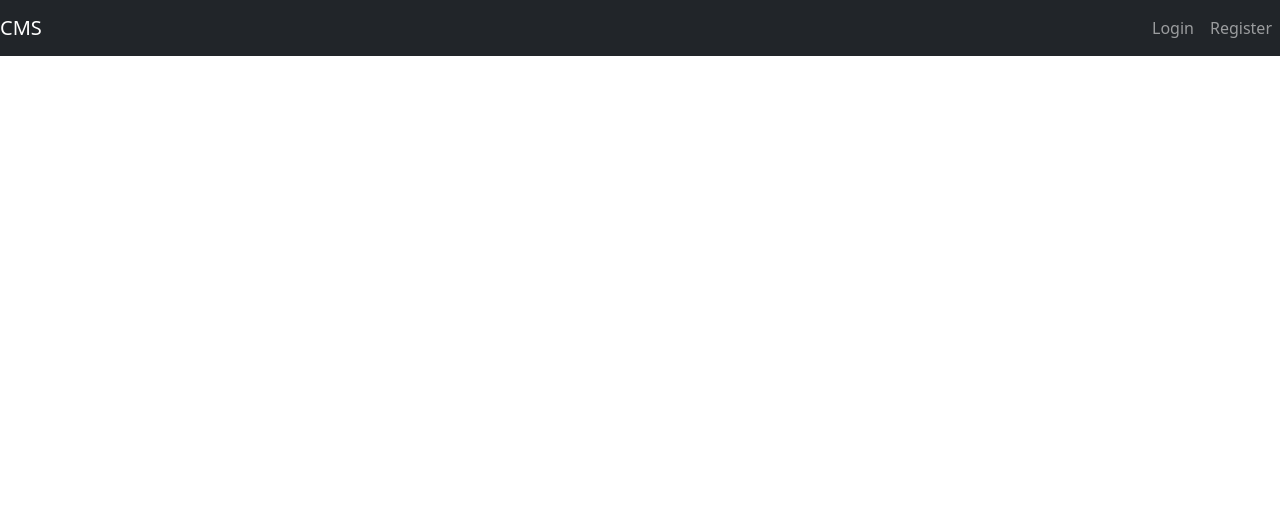
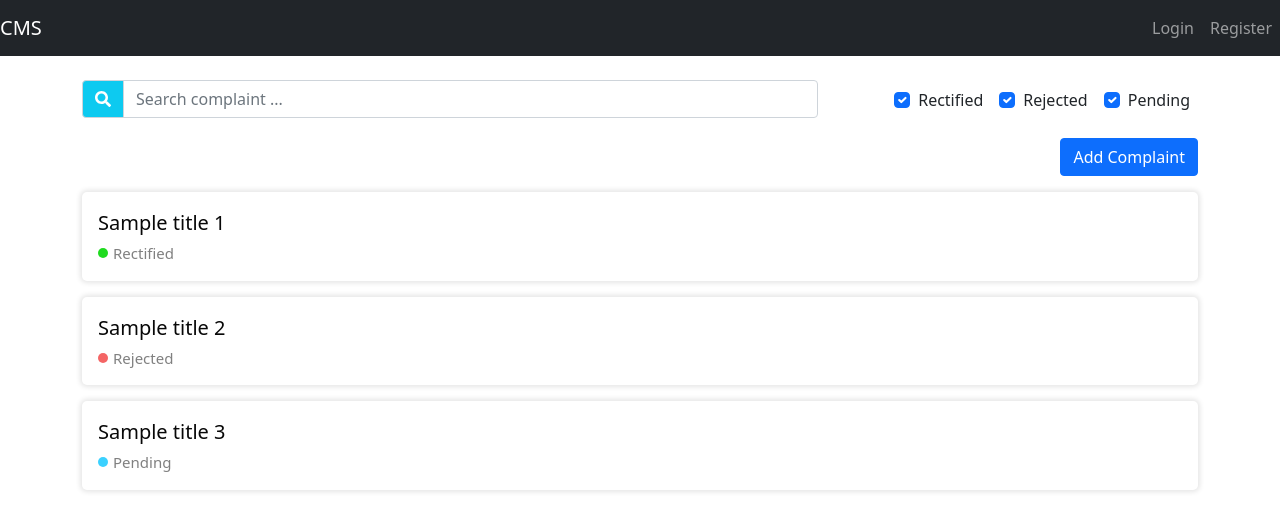
Before and after one commit to lladeebll/complaint-management-system, a React (Create React App) app in the folder client/: page /home in a window 1280 px wide. Before the commit this address had no page. Shown: the top 530 px of the page. Built offline with nearby package versions, Linux system fonts and the light colour scheme.

Commit message:
SearchComponent+Filter

```diff
--- a/client/package.json
+++ b/client/package.json
@@ -3,6 +3,9 @@
   "version": "0.1.0",
   "private": true,
   "dependencies": {
+    "@fortawesome/fontawesome-svg-core": "^1.2.36",
+    "@fortawesome/free-solid-svg-icons": "^5.15.4",
+    "@fortawesome/react-fontawesome": "^0.1.16",
     "@testing-library/jest-dom": "^5.15.0",
     "@testing-library/react": "^11.2.7",
     "@testing-library/user-event": "^12.8.3",
--- a/client/src/App.js
+++ b/client/src/App.js
@@ -3,7 +3,7 @@ import { Container } from "react-bootstrap";
 import './App.css';
 import RegistrationPage from './pages/RegistrationPage';
 import LoginPage from './pages/LoginPage';
-import StudentPage from './pages/StudentPage';
+import HomePage from './pages/HomePage';
 import NavBar from './components/NavBar';
 
 
@@ -17,7 +17,8 @@ function App() {
           <Container className="container">
             <Routes>
               <Route path='/register' element={<RegistrationPage/>} />
-              <Route path='/studentpage' element={<StudentPage/>} />
+              <Route path='/home/' element={<HomePage/>} />
+              <Route path='/home/complaint' element={<HomePage/>} />
               <Route path='/' element={<LoginPage/>} />
             </Routes>
           </Container>
--- a/client/src/components/ComplaintList.js
+++ b/client/src/components/ComplaintList.js
@@ -1,6 +1,6 @@
+import {Link} from 'react-router-dom';
 import React from 'react';
 import Complaints from '../constants/complaints.json';
-import { Table } from 'react-bootstrap';
 import ListItem from "./ListItem";
 
 
@@ -8,20 +8,17 @@ const ComplaintList = () => {
 
     return (
         <>
-        <Table striped bordered hover>
-            <tbody>
                 {
                     Complaints.map((complaint)=>{
                         return (
+                            <Link to={`/home/complaint?id=${complaint.id}`} className="text-decoration-none">
+                                <ListItem complaint={complaint} />
+                            </Link>
 
-                            <ListItem complaint={complaint} />
 
                         )
                     })
                 }
-
-            </tbody>
-            </Table>
         </>
     )
 }
--- /dev/null
+++ b/client/src/components/FilterComponent.js
@@ -0,0 +1,21 @@
+import React from 'react';
+import { Form } from 'react-bootstrap';
+
+
+
+const FilterComponent = (props) => {
+
+    return (
+        <Form className="align-self-center my-2">
+            <div>
+            <Form.Check className="mx-2" inline label="Rectified" name="status" type="checkbox" id="checkbox1" defaultChecked onChange={props.statusChange}/>
+            <Form.Check className="mx-2" inline label="Rejected" name="status" type="checkbox" id="checkbox2" defaultChecked  onChange={props.statusChange}/>
+            <Form.Check className="mx-2" inline label="Pending" name="status" type="checkbox" id="checkbox3" defaultChecked  onChange={props.statusChange}/>
+            </div>
+        </Form>
+
+    );
+}
+
+
+export default FilterComponent;
--- a/client/src/components/ListItem.js
+++ b/client/src/components/ListItem.js
@@ -1,14 +1,15 @@
 import React from 'react';
-
+import '../styles/ListItem.css'
 
 const ListItem = (props) => {
 
     return (
-        <tr>
-        <td>{props.complaint.id}</td>
-        <td>{props.complaint.title}</td>
-        <td>{props.complaint.description}</td>
-        </tr>
+        <div className="complaint-item p-3 mt-3">
+           <div className="complaint-title">{props.complaint.title}</div>
+           <div className={"complaint-details mt-1 "+props.complaint.status}>
+           <div className="complaint-status"><div className="status-icon"></div><div className="status-text"></div></div>
+           </div>
+       </div>
     )
 }
 
--- /dev/null
+++ b/client/src/components/SearchComponent.js
@@ -0,0 +1,22 @@
+import React from 'react';
+import { InputGroup, FormControl } from 'react-bootstrap';
+import { FontAwesomeIcon } from "@fortawesome/react-fontawesome";
+import { faSearch } from "@fortawesome/free-solid-svg-icons";
+
+
+
+const SearchComponent = (props) => {
+
+    return (
+        <InputGroup className="w-100 mr-0">
+        <InputGroup.Text className="bg-info text-white">
+                <FontAwesomeIcon icon={faSearch} />
+        </InputGroup.Text>
+        <FormControl placeholder="Search complaint ..." onChange={props.nameChange} />
+        </InputGroup>
+
+     );
+}
+
+
+export default SearchComponent;
--- a/client/src/constants/complaints.json
+++ b/client/src/constants/complaints.json
@@ -2,6 +2,19 @@
     {
         "id": "1",
         "title": "Sample title 1",
-        "description": "Sample description 1"
+        "description": "Sample description 1",
+        "status": "rectified"
+    },
+    {
+        "id": "2",
+        "title": "Sample title 2",
+        "description": "Sample description 2",
+        "status": "rejected"
+    },
+    {
+        "id": "3",
+        "title": "Sample title 3",
+        "description": "Sample description 3",
+        "status": "pending"
     }
 ]
--- /dev/null
+++ b/client/src/pages/HomePage.js
@@ -0,0 +1,21 @@
+import {Row, Col} from 'react-bootstrap';
+import AddComplaint from "../components/AddComplaint";
+import ComplaintList from "../components/ComplaintList";
+import SearchComponent from "../components/SearchComponent";
+import FilterComponent from "../components/FilterComponent";
+
+const HomePage = () => {
+    return (
+        <>
+            <Row className="mt-4">
+                <Col sm={8}><SearchComponent/></Col>
+                <Col className="d-flex justify-content-end"><FilterComponent/></Col>
+            </Row>
+            <AddComplaint/>
+            <ComplaintList/>
+        </>
+
+    )
+}
+
+export default HomePage;
--- a/client/src/pages/StudentPage.js
+++ /dev/null
@@ -1,14 +0,0 @@
-import AddComplaint from "../components/AddComplaint";
-import ComplaintList from "../components/ComplaintList";
-
-const StudentPage = () => {
-    return (
-        <>
-            <AddComplaint></AddComplaint>
-            <ComplaintList></ComplaintList>
-        </>
-
-    )
-}
-
-export default StudentPage;
--- /dev/null
+++ b/client/src/styles/ListItem.css
@@ -0,0 +1,60 @@
+.complaint-item {
+    align-items: center;
+    background: #fff;
+    border-radius: 5px;
+    box-shadow: 0 0 5px 2px rgba(0, 0, 0, 0.1);
+  }
+
+  .complaint-item:hover {
+    background: rgb(247, 247, 247);
+  }
+
+  .complaint-title{
+    font-weight: 450;
+    font-size: 20px;
+    color: #080808;
+    width: 100%;
+  }
+
+  .complaint-details{
+    display: flex;
+    font-size: 15px;
+    width: 100%;
+    color: rgba(17, 16, 16, 0.534);
+
+  }
+
+  .complaint-status{
+    display: flex;
+    align-items: center;
+    left: 0;
+  }
+
+  .status-icon{
+
+    width: 10px;
+    height: 10px;
+    border-radius: 5px;
+    margin-right: 5px;
+  }
+
+
+  .rectified .status-icon{
+    background-color: rgb(31, 219, 31);
+  }
+  .pending .status-icon{
+    background-color: rgb(59, 209, 255);
+  }
+  .rejected .status-icon{
+    background-color: rgb(244, 101, 101);
+  }
+
+  .rectified .status-text:after{
+    content: "Rectified";
+  }
+  .pending .status-text:after{
+    content: "Pending";
+  }
+  .rejected .status-text:after{
+    content: "Rejected";
+  }
```
Also changed, not shown: 1 other file (tests, documents, lock files or other folders).
